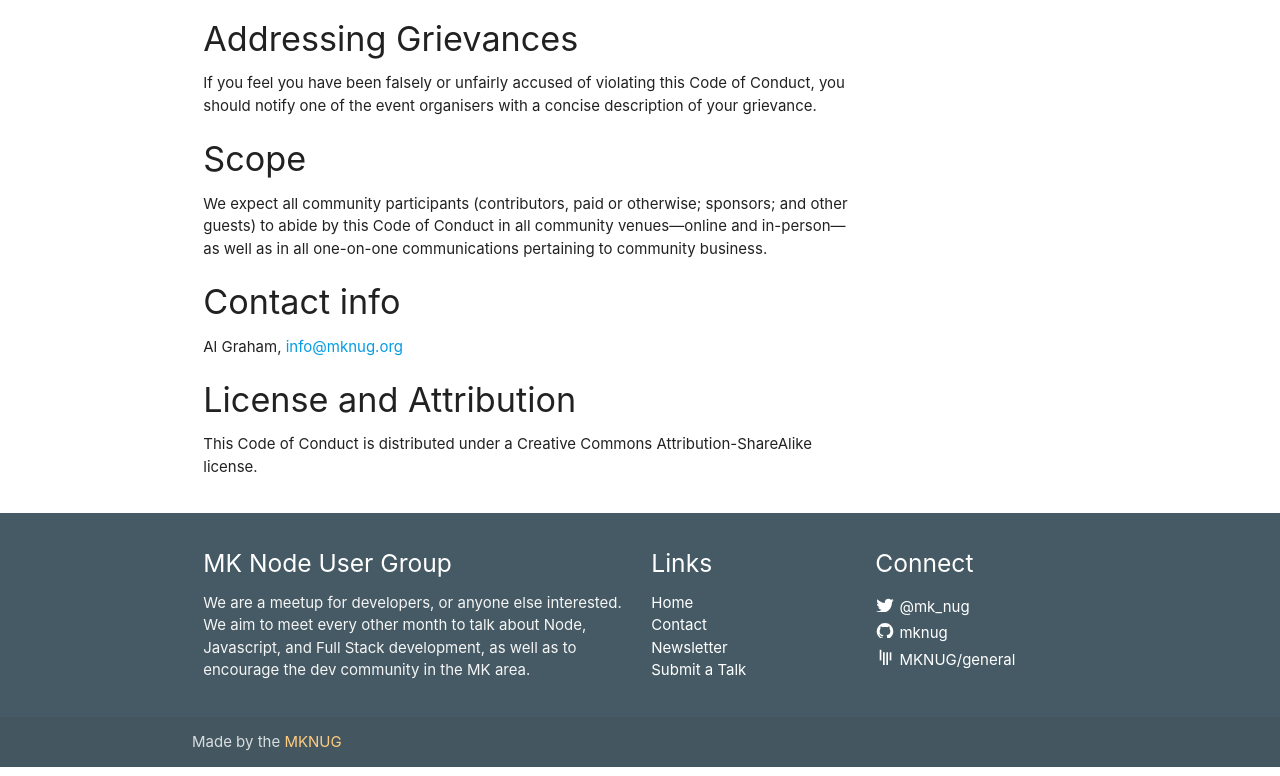
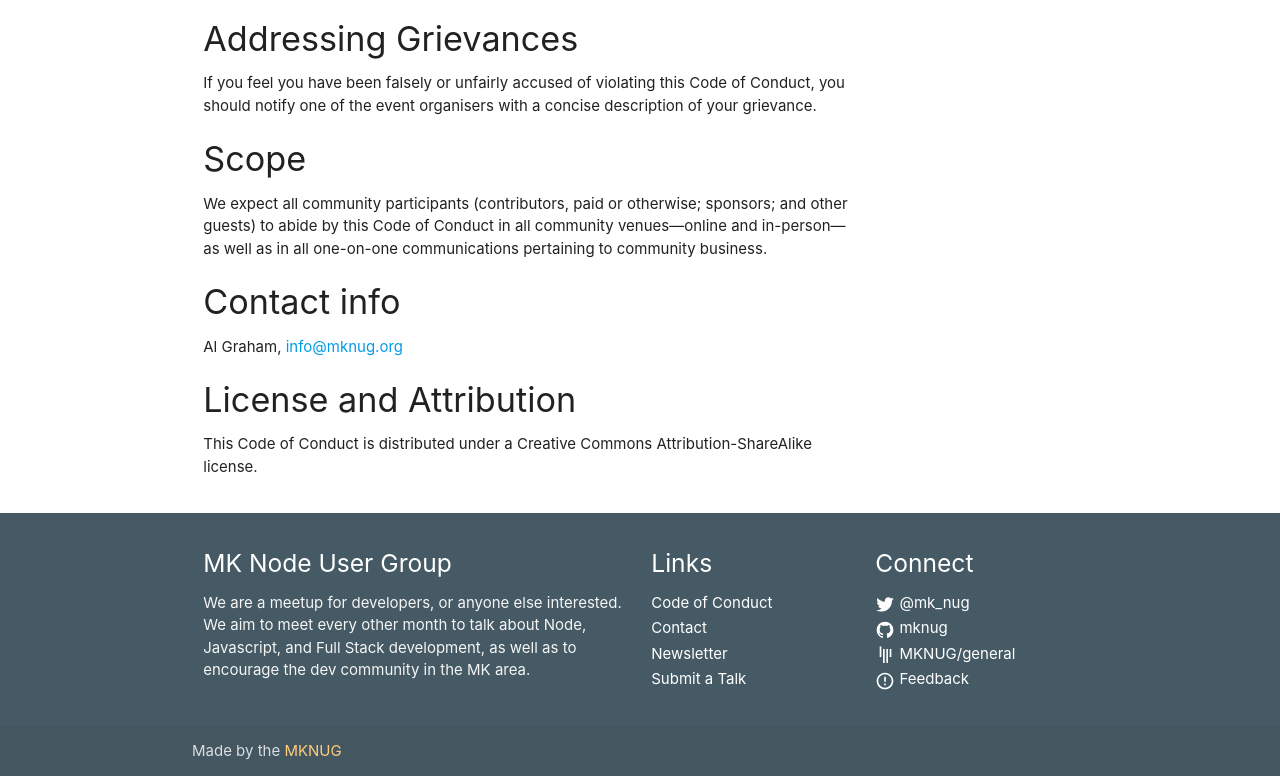
Before and after one commit to MKNUG/mknug.org, a website: page code-of-conduct.html in a window 1280 px wide. Shown: the part 2029-2805 px from the top of the page. Drawn offline with nearby package versions, Linux system fonts and the light colour scheme.

Commit message:
Adding feedback link and icon and tightening up spacing

```diff
--- a/code-of-conduct.html
+++ b/code-of-conduct.html
@@ -117,33 +117,33 @@
                     <h5 class="white-text">MK Node User Group</h5>
                     <p class="grey-text text-lighten-4">We are a meetup for developers, or anyone else interested. We aim to meet every other month to talk about Node, Javascript, and Full Stack development, as well as to encourage the dev community in the MK area.</p>
                 </div>
-                <div class="col l3 s12">
+                <div class="col l3 s6">
                     <h5 class="white-text">Links</h5>
                     <ul>
-                        <li><a class="white-text" href="/">Home</a></li>
+                        <li><a class="white-text" href="code-of-conduct">Code of Conduct</a></li>
                         <li><a class="white-text" href="mailto:info@mknug.org?Subject=MKNUG+site+question">Contact</a></li>
                         <li><a class="white-text" href="//eepurl.com/brHsSb">Newsletter</a></li>
                         <li><a class="white-text" href="//github.com/MKNUG/talks">Submit a Talk</a></li>
                     </ul>
                 </div>
-                <div class="col l3 s12">
+                <div class="col l3 s6">
                     <h5 class="white-text">Connect</h5>
                     <ul>
                         <li>
                             <a class="white-text" href="https://twitter.com/mk_nug">
-                                <svg style="width:20px;height:20px" viewBox="0 -4 24 24">
+                                <svg style="width:20px;height:20px" viewBox="0 0 24 24">
                                     <path fill="#ffffff" d="M22.46,6C21.69,6.35 20.86,6.58 20,6.69C20.88,6.16 21.56,5.32 21.88,4.31C21.05,4.81 20.13,5.16 19.16,5.36C18.37,4.5 17.26,4 16,4C13.65,4 11.73,5.92 11.73,8.29C11.73,8.63 11.77,8.96 11.84,9.27C8.28,9.09 5.11,7.38 3,4.79C2.63,5.42 2.42,6.16 2.42,6.94C2.42,8.43 3.17,9.75 4.33,10.5C3.62,10.5 2.96,10.3 2.38,10C2.38,10 2.38,10 2.38,10.03C2.38,12.11 3.86,13.85 5.82,14.24C5.46,14.34 5.08,14.39 4.69,14.39C4.42,14.39 4.15,14.36 3.89,14.31C4.43,16 6,17.26 7.89,17.29C6.43,18.45 4.58,19.13 2.56,19.13C2.22,19.13 1.88,19.11 1.54,19.07C3.44,20.29 5.7,21 8.12,21C16,21 20.33,14.46 20.33,8.79C20.33,8.6 20.33,8.42 20.32,8.23C21.16,7.63 21.88,6.87 22.46,6Z" />
                                 </svg> @mk_nug</a>
                         </li>
                         <li>
                             <a class="white-text" href="https://github.com/mknug">
-                                <svg style="width:20px;height:20px" viewBox="0 -4 24 24">
+                                <svg style="width:20px;height:20px" viewBox="0 0 24 24">
                                     <path fill="#ffffff" d="M12,2A10,10 0 0,0 2,12C2,16.42 4.87,20.17 8.84,21.5C9.34,21.58 9.5,21.27 9.5,21C9.5,20.77 9.5,20.14 9.5,19.31C6.73,19.91 6.14,17.97 6.14,17.97C5.68,16.81 5.03,16.5 5.03,16.5C4.12,15.88 5.1,15.9 5.1,15.9C6.1,15.97 6.63,16.93 6.63,16.93C7.5,18.45 8.97,18 9.54,17.76C9.63,17.11 9.89,16.67 10.17,16.42C7.95,16.17 5.62,15.31 5.62,11.5C5.62,10.39 6,9.5 6.65,8.79C6.55,8.54 6.2,7.5 6.75,6.15C6.75,6.15 7.59,5.88 9.5,7.17C10.29,6.95 11.15,6.84 12,6.84C12.85,6.84 13.71,6.95 14.5,7.17C16.41,5.88 17.25,6.15 17.25,6.15C17.8,7.5 17.45,8.54 17.35,8.79C18,9.5 18.38,10.39 18.38,11.5C18.38,15.32 16.04,16.16 13.81,16.41C14.17,16.72 14.5,17.33 14.5,18.26C14.5,19.6 14.5,20.68 14.5,21C14.5,21.27 14.66,21.59 15.17,21.5C19.14,20.16 22,16.42 22,12A10,10 0 0,0 12,2Z" />
                                 </svg> mknug</a>
                         </li>
                         <li>
                             <a class="white-text" href="https://gitter.im/MKNUG/general">
-                                <svg style="width:20px;height:20px" viewBox="0 -4 24 24">
+                                <svg style="width:20px;height:20px" viewBox="0 0 24 24">
                                     <line stroke="#ffffff" stroke-width="2" stroke-miterlimit="10" x1="6.625" y1="1.75" x2="6.625" y2="14.469" />
                                     <line fill="none" x1="10.5" y1="5.938" x2="10.5" y2="21.188" />
                                     <line fill="none" x1="14.438" y1="5.938" x2="14.438" y2="21" />
@@ -152,6 +152,13 @@
                                     <line stroke="#ffffff" stroke-width="2" stroke-miterlimit="10" x1="14.625" y1="4.75" x2="14.625" y2="21.5" />
                                     <line stroke="#ffffff" stroke-width="2" stroke-miterlimit="10" x1="18.625" y1="4.75" x2="18.625" y2="14.469" />
                                 </svg> MKNUG/general</a>
+                        </li>
+                        <li>
+                            <a class="white-text" href="https://gitter.im/MKNUG/general">
+                                <svg xmlns="http://www.w3.org/2000/svg" fill="#ffffff" height="20" viewBox="0 0 24 24" width="20">
+                                    <path d="M0 0h24v24H0V0z" fill="none" />
+                                    <path d="M11 15h2v2h-2zm0-8h2v6h-2zm.99-5C6.47 2 2 6.48 2 12s4.47 10 9.99 10C17.52 22 22 17.52 22 12S17.52 2 11.99 2zM12 20c-4.42 0-8-3.58-8-8s3.58-8 8-8 8 3.58 8 8-3.58 8-8 8z" />
+                                </svg> Feedback</a>
                         </li>
                     </ul>
                 </div>
--- a/style.css
+++ b/style.css
@@ -21,3 +21,24 @@
 nav ul a {
     padding: 0 15px 0 0;
 }
+
+.icon-block .material-icons {
+    font-size: 7rem;
+    /*color: #ff9800;*/
+}
+
+footer svg {
+    vertical-align: bottom;
+}
+
+footer ul li {
+    margin-top: 3px;
+}
+
+footer a:hover {
+    color: #ff9800 !important;
+}
+
+h2 {
+    margin: 1.78rem 0 0 0;
+}
```
Also changed, not shown: index.html (+11 -5 lines).
